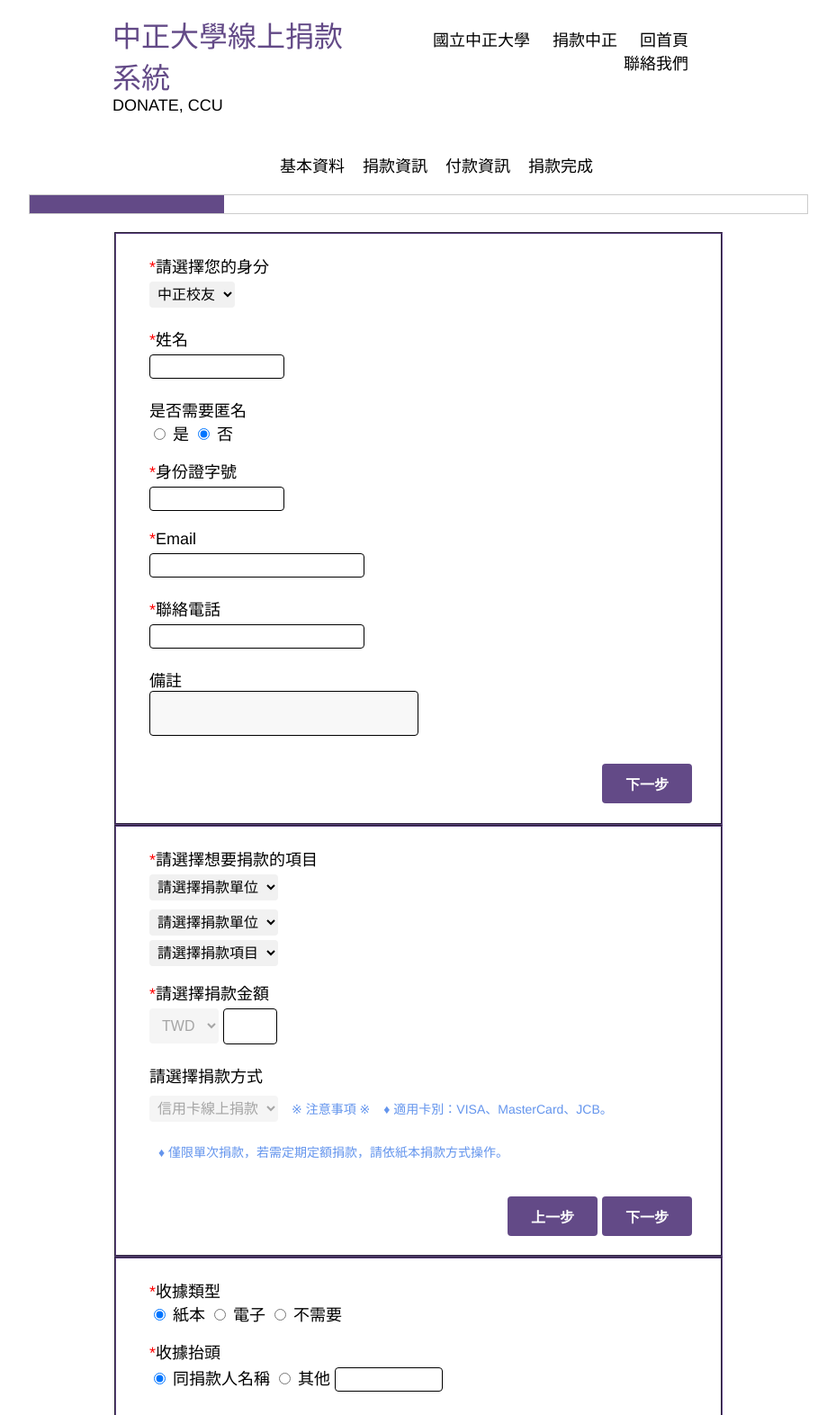
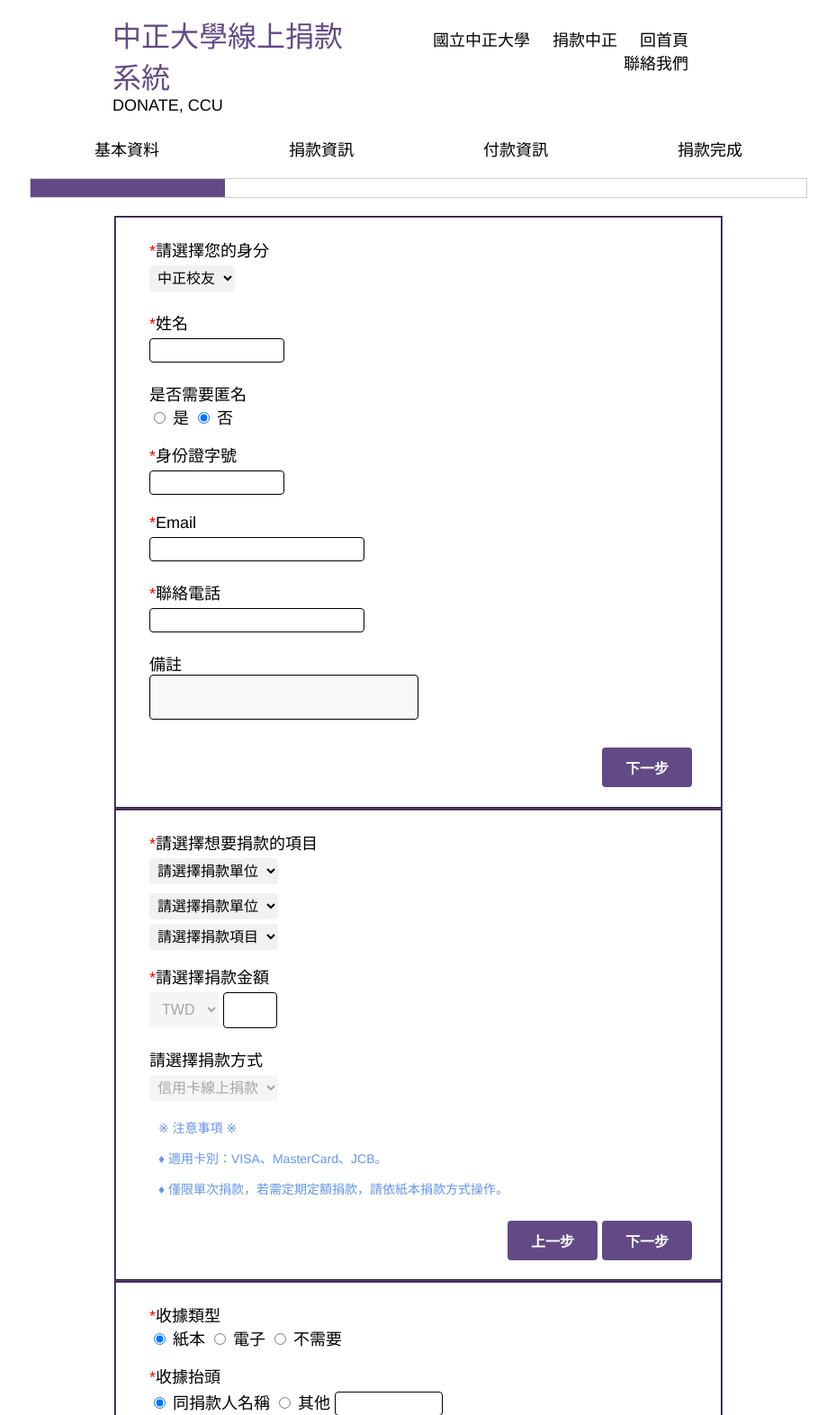
Before and after one commit to forward0606/CCU_donation, a Symfony app: template templates/hello.html.twig in a window 1280 px wide. Shown: the top 1573 px of the page at 90% size, without its empty margins (175-1104 px from the left). Run offline with Twig, Linux system fonts and the light colour scheme; the template is opened without the code that fills it, so the values that code supplies are empty; some libraries are stand-ins or nearby versions.

Commit message:
finish donate list

```diff
--- a/public/style.css
+++ b/public/style.css
@@ -133,6 +133,10 @@ fieldset {
     display: none;
 }
 
+#txt_credit {
+    display: block;
+}
+
 .remark {
     display: inline-block;
     font-size: 14px;
@@ -254,14 +258,26 @@ fieldset {
     color: black;
 }
 
-.progress_list li{
-    list-style: none;
+.progress_list_container {
+    width: 80%;
+    margin: 0 auto; /* 居中显示 */
+}
+
+.progress_list {
+    padding: 0;
+    margin: 0;
+}
+
+ .progress_list li{
+    box-sizing: border-box;
     display: inline-block;
     padding: 0 10px;
+    list-style: none;
+    width: 25%;
 }
 
 #progress-container {
-    width: 80%;
+
     height: 20px;
     border: 1px solid #ccc;
     margin: 20px auto;
```
